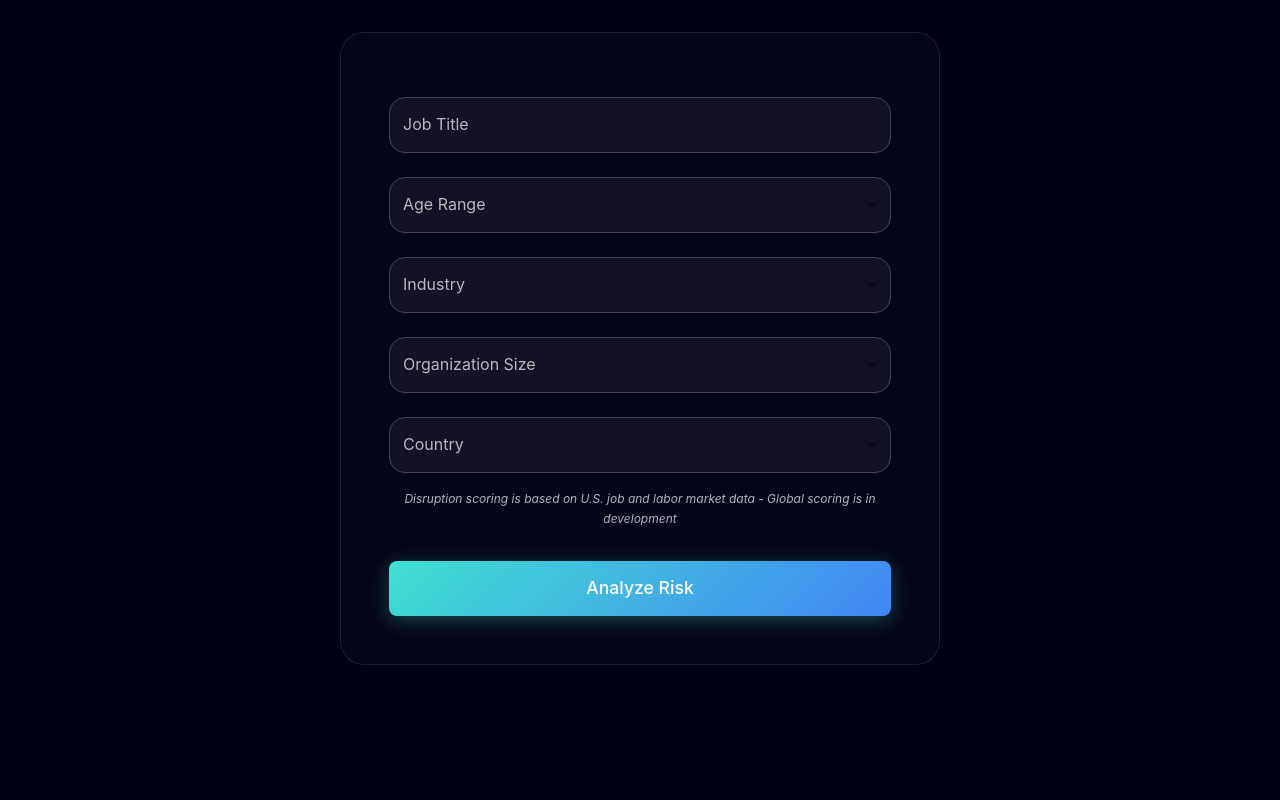
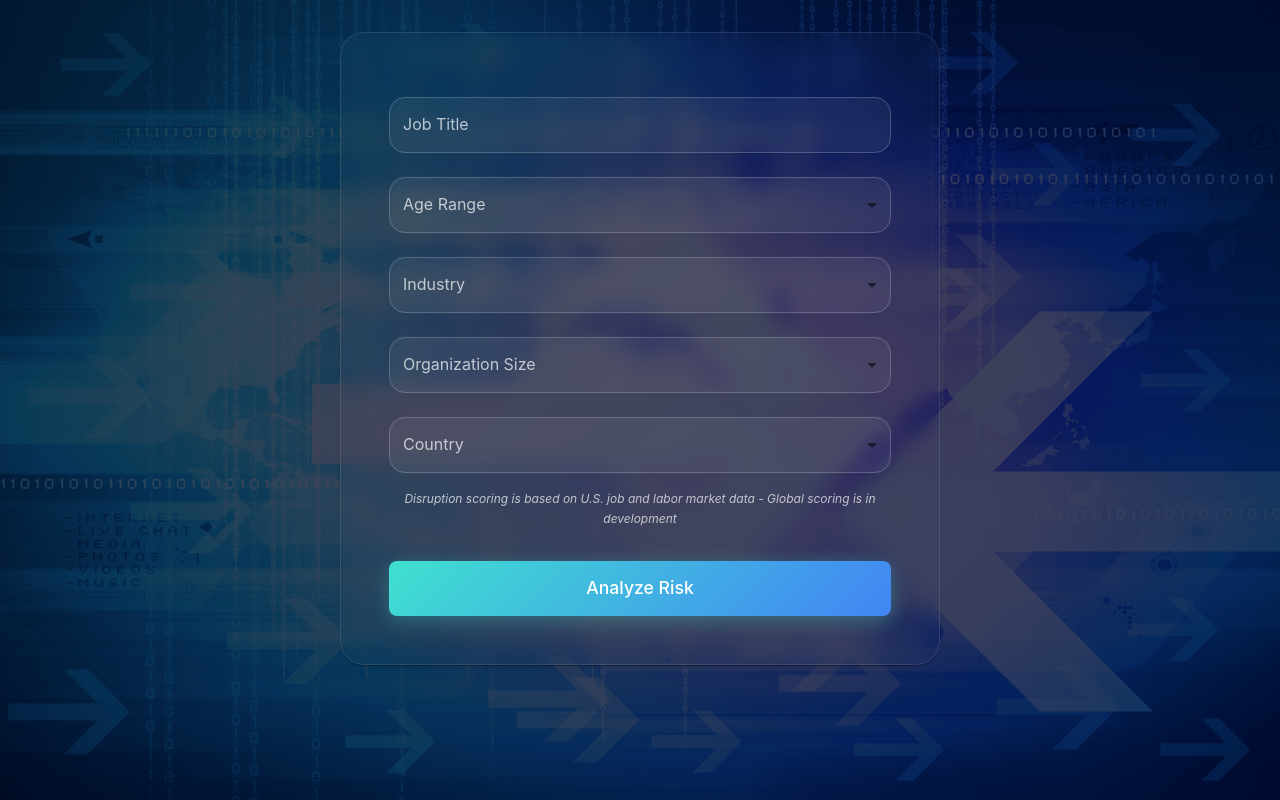
Before and after one commit to EGSPrompt/job-risk-analyzer, a Next.js app: page / in a window 1280 px wide. Built offline with nearby package versions, Linux system fonts and the light colour scheme.

Commit message:
Fix: restore index.tsx as root route

```diff
--- a/src/pages/index.tsx
+++ b/src/pages/index.tsx
@@ -24,7 +24,6 @@ const FormContainer = styled(Paper)(({ theme }) => ({
   padding: theme.spacing(6),
   maxWidth: 600,
   margin: '0 auto',
-  marginTop: theme.spacing(4),
   borderRadius: theme.spacing(3),
   background: 'rgba(255, 255, 255, 0.02)',
   backdropFilter: 'blur(10px)',
@@ -192,9 +191,39 @@ export default function Home() {
   return (
     <ThemeProvider theme={theme}>
       <Box sx={{
-        background: 'transparent',
+        minHeight: '100vh',
+        background: '#000',
         color: 'white',
+        pt: 4,
         position: 'relative',
+        overflow: 'hidden',
+        '&::before': {
+          content: '""',
+          position: 'absolute',
+          top: 0,
+          left: 0,
+          right: 0,
+          bottom: 0,
+          background: `url(images/digital-arrows-background.jpg)`,
+          backgroundSize: 'cover',
+          backgroundPosition: 'center',
+          backgroundRepeat: 'no-repeat',
+          opacity: 0.8,
+          filter: 'brightness(1.2) contrast(1.1)',
+        },
+        '&::after': {
+          content: '""',
+          position: 'absolute',
+          top: 0,
+          left: 0,
+          right: 0,
+          bottom: 0,
+          background: 'linear-gradient(135deg, rgba(0,0,20,0.65) 0%, rgba(0,10,60,0.75) 100%)',
+        },
+        '& > *': {
+          position: 'relative',
+          zIndex: 2,
+        },
       }}>
         <Container maxWidth="lg">
           <FormContainer id="risk-assessment-form">
```
